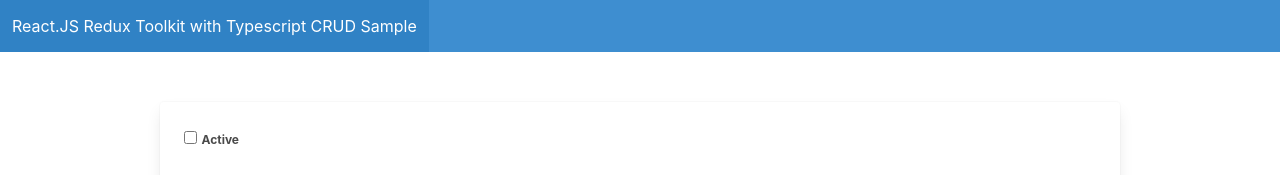
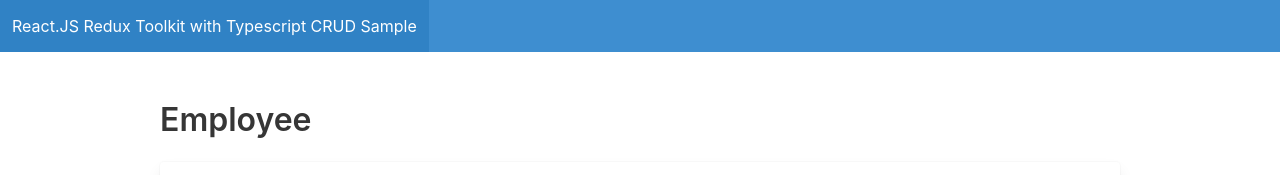
Before and after one commit to deanilvincent/React.JS-ReduxToolkit-Typescript-CRUD-Sample, a React (Create React App) app: page / in a window 1280 px wide. Shown: the top 175 px of the page. Built offline with nearby package versions, Linux system fonts and the light colour scheme; no server answers.

Commit message:
add title

```diff
--- a/src/features/Employee/Employee.tsx
+++ b/src/features/Employee/Employee.tsx
@@ -48,7 +48,7 @@ export const Employee: React.FC = () => {
   };
 
   const selectEmployee = (d: IEmployee) => {
-    setShowValidation(false)
+    setShowValidation(false);
     setEmployee({
       employeeId: d.employeeId,
       name: d.name,
@@ -73,10 +73,10 @@ export const Employee: React.FC = () => {
   const submit = (e: React.SyntheticEvent) => {
     e.preventDefault();
 
-    if (employee.name === ""){
-      setShowValidation(true)
-      return
-    };
+    if (employee.name === "") {
+      setShowValidation(true);
+      return;
+    }
 
     const action =
       employee.employeeId === 0
@@ -100,14 +100,15 @@ export const Employee: React.FC = () => {
       employeeId: 0,
       name: "",
       isActive: false,
-      birthday: new Date(),
+      birthday: moment(new Date()).format("YYYY-MM-DD"),
     });
-    setShowValidation(false)
+    setShowValidation(false);
   };
 
   return (
     <>
       <div className="form-container">
+        <h1 className="title">Employee</h1>
         <div className="card">
           <div className="card-content">
             <div className="content">
```
